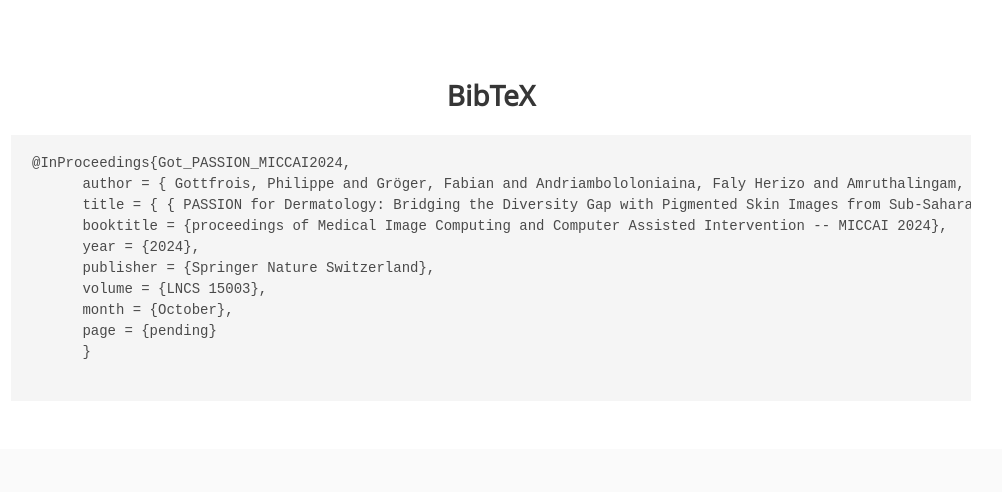
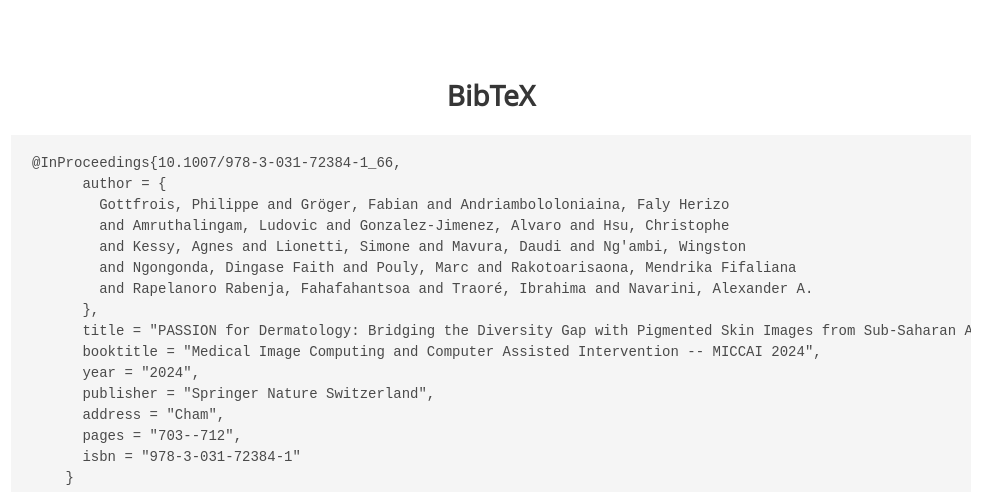
Before and after one commit to passionderm/passionderm.github.io, a plain HTML site: page index.html in a window 1280 px wide. Shown: the part 2506-2998 px from the top of the page, without its empty margins (149-1151 px from the left). Drawn offline with nearby package versions, Linux system fonts and the light colour scheme; some icons are missing; a web font is replaced by a local one.

Commit message:
update bibtex

```diff
--- a/index.html
+++ b/index.html
@@ -145,7 +145,7 @@
             <div class="publication-links">
               <!-- PDF Link. -->
               <span class="link-block">
-                <a href="https://link.springer.com/book/10.1007/978-3-031-72384-1"
+                <a href="https://link.springer.com/chapter/10.1007/978-3-031-72384-1_66"
                    class="external-link button is-normal is-rounded is-dark">
                   <span class="icon">
                       <i class="fas fa-file-pdf"></i>
@@ -154,7 +154,7 @@
                 </a>
               </span>
               <span class="link-block">
-                <a href="https://arxiv.org/"
+                <a href="https://arxiv.org/abs/5902578"
                    class="external-link button is-normal is-rounded is-dark">
                   <span class="icon">
                       <i class="ai ai-arxiv"></i>
@@ -351,16 +351,23 @@
 <section class="section" id="BibTeX">
   <div class="container is-max-desktop content">
     <h2 class="title has-text-centered">BibTeX</h2> <!-- Center the title -->
-    <pre><code>@InProceedings{Got_PASSION_MICCAI2024,
-      author = { Gottfrois, Philippe and Gröger, Fabian and Andriambololoniaina, Faly Herizo and Amruthalingam, Ludovic and Gonzalez-Jimenez, Alvaro and Hsu, Christophe and Kessy, Agnes and Lionetti, Simone and Mavura, Daudi and Ng’ambi, Wingston and Ngongonda, Dingase Faith and Pouly, Marc and Rakotoarisaona, Mendrika Fifaliana and Rapelanoro Rabenja, Fahafahantsoa and Traoré, Ibrahima and Navarini, Alexander A.},
-      title = { { PASSION for Dermatology: Bridging the Diversity Gap with Pigmented Skin Images from Sub-Saharan Africa } },
-      booktitle = {proceedings of Medical Image Computing and Computer Assisted Intervention -- MICCAI 2024},
-      year = {2024},
-      publisher = {Springer Nature Switzerland},
-      volume = {LNCS 15003},
-      month = {October},
-      page = {pending}
-      }
+    <pre><code>@InProceedings{10.1007/978-3-031-72384-1_66,
+      author = {
+        Gottfrois, Philippe and Gröger, Fabian and Andriambololoniaina, Faly Herizo
+        and Amruthalingam, Ludovic and Gonzalez-Jimenez, Alvaro and Hsu, Christophe
+        and Kessy, Agnes and Lionetti, Simone and Mavura, Daudi and Ng'ambi, Wingston
+        and Ngongonda, Dingase Faith and Pouly, Marc and Rakotoarisaona, Mendrika Fifaliana
+        and Rapelanoro Rabenja, Fahafahantsoa and Traoré, Ibrahima and Navarini, Alexander A.
+      },
+      title = "PASSION for Dermatology: Bridging the Diversity Gap with Pigmented Skin Images from Sub-Saharan Africa",
+      booktitle = "Medical Image Computing and Computer Assisted Intervention -- MICCAI 2024",
+      year = "2024",
+      publisher = "Springer Nature Switzerland",
+      address = "Cham",
+      pages = "703--712",
+      isbn = "978-3-031-72384-1"
+    }
+
     </code></pre>
   </div>
 </section>
```
